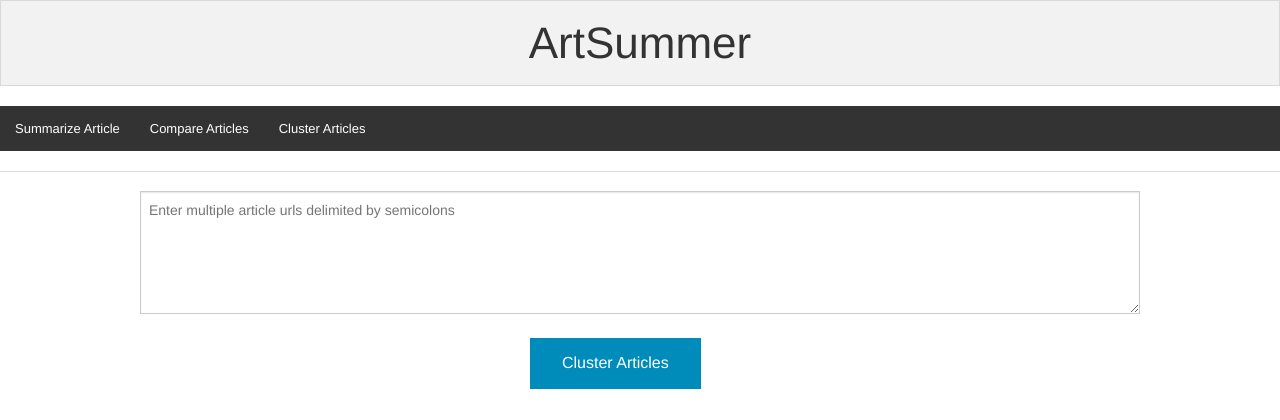
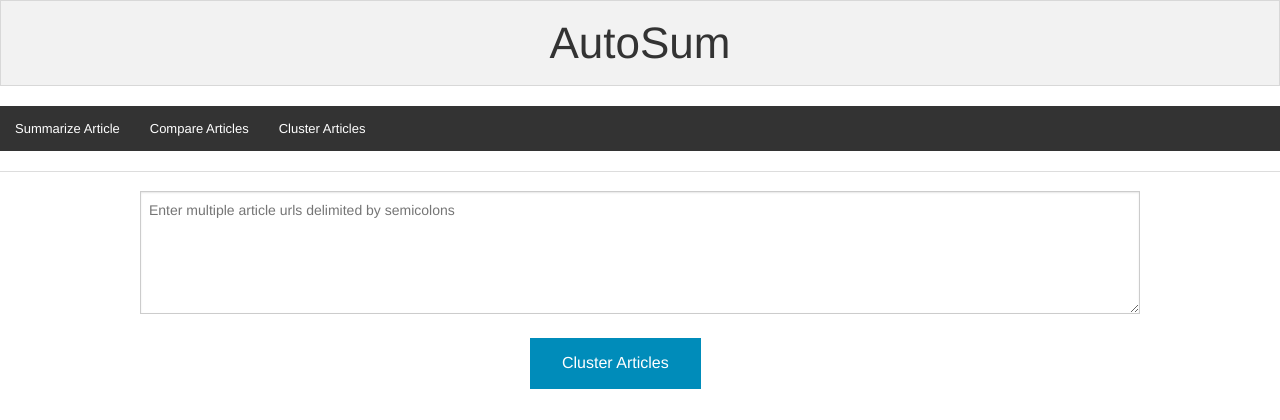
Before and after one commit to louislai/autosum, a Django app: page /cluster in a window 1280 px wide. Shown: the top 420 px of the page. Run offline with Django 3.2, Linux system fonts and the light colour scheme.

Commit message:
Change webpage name

```diff
--- a/templates/base.html
+++ b/templates/base.html
@@ -8,7 +8,7 @@
   <meta name="description" content="">
   <meta name="author" content="">
   <title>
-    ArtSummer
+    AutoSum
   </title>
   {% load staticfiles %}
   <link rel="stylesheet" href="{% static "css/normalize.css" %}">
@@ -24,7 +24,7 @@
     <body >
       <div class="panel text-center">
         <h1>
-        ArtSummer
+        AutoSum
       </h1>
       </div>
       <nav class="top-bar" data-topbar role="navigation">
```
